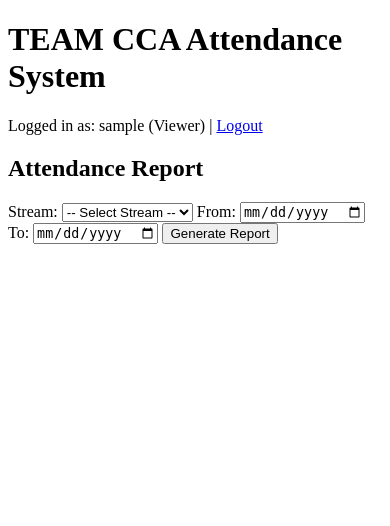
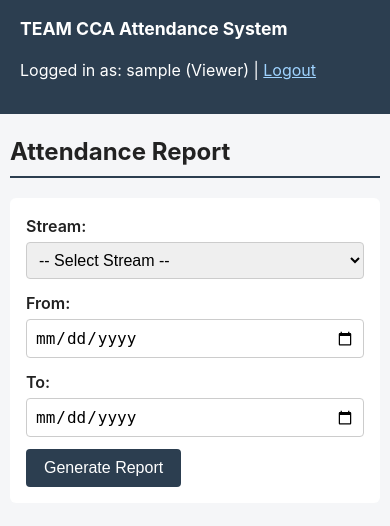
Before and after one commit to dileepkumar-gith/team-cca-attendance, a Django app: page /reports/attendance/ in a window 390 px wide. Shown: the top 526 px of the page. Run offline with Django 5.2, Linux system fonts and the light colour scheme; the visitor is signed in with stand-in values (Sample User, id 1); data that the repository does not hold is empty.

Commit message:
Add CSS styling, mobile viewport meta tag, and fix table horizontal scroll on mobile

```diff
--- a/ccaattendance/settings.py
+++ b/ccaattendance/settings.py
@@ -25,7 +25,7 @@ SECRET_KEY = 'django-insecure-4sjp62#c7#n96%*(6q683ming7!rylnp(*0ua_z%st(yha2a%9
 # SECURITY WARNING: don't run with debug turned on in production!
 DEBUG = True
 
-ALLOWED_HOSTS = []
+ALLOWED_HOSTS = ['*']
 
 
 # Application definition
--- /dev/null
+++ b/core/Static/core/style.css
@@ -0,0 +1,147 @@
+/* Basic reset and readable defaults */
+* {
+    box-sizing: border-box;
+}
+
+body {
+    font-family: -apple-system, Segoe UI, Roboto, Arial, sans-serif;
+    margin: 0;
+    padding: 0;
+    background-color: #f5f6f8;
+    color: #222;
+    line-height: 1.5;
+}
+
+header {
+    background-color: #2c3e50;
+    color: white;
+    padding: 16px 20px;
+}
+
+header h1 {
+    margin: 0 0 8px 0;
+    font-size: 1.4rem;
+}
+
+header a {
+    color: #9fd3ff;
+}
+
+main {
+    max-width: 900px;
+    margin: 20px auto;
+    padding: 0 16px;
+}
+
+h2 {
+    border-bottom: 2px solid #2c3e50;
+    padding-bottom: 6px;
+}
+
+table {
+    width: 100%;
+    border-collapse: collapse;
+    background: white;
+    margin: 12px 0;
+}
+
+.table-scroll {
+    overflow-x: auto;
+    -webkit-overflow-scrolling: touch;
+    width: 100%;
+    margin: 12px 0;
+}
+
+.table-scroll table {
+    margin: 0;
+}
+
+body {
+    overflow-x: hidden;
+}
+
+th, td {
+    padding: 10px;
+    text-align: left;
+    border: 1px solid #ddd;
+}
+
+th {
+    background-color: #2c3e50;
+    color: white;
+}
+
+form {
+    background: white;
+    padding: 16px;
+    border-radius: 6px;
+    margin: 12px 0;
+}
+
+form label {
+    display: block;
+    margin-bottom: 12px;
+    font-weight: 600;
+}
+
+input, select, textarea {
+    width: 100%;
+    padding: 8px;
+    margin-top: 4px;
+    border: 1px solid #ccc;
+    border-radius: 4px;
+    font-size: 1rem;
+}
+
+button {
+    background-color: #2c3e50;
+    color: white;
+    border: none;
+    padding: 10px 18px;
+    border-radius: 4px;
+    font-size: 1rem;
+    cursor: pointer;
+}
+
+button:hover {
+    background-color: #1a252f;
+}
+
+a {
+    color: #2c3e50;
+}
+
+.success-message {
+    background-color: #e6f9e6;
+    border: 1px solid #4caf50;
+    color: #1e5c1e;
+    padding: 10px;
+    border-radius: 4px;
+    margin: 12px 0;
+}
+
+.error-message {
+    background-color: #fdeaea;
+    border: 1px solid #e74c3c;
+    color: #922;
+    padding: 10px;
+    border-radius: 4px;
+    margin: 12px 0;
+}
+
+.low-attendance {
+    background-color: #ffe0e0 !important;
+}
+
+/* Mobile-friendly: stack forms and shrink text a bit on small screens */
+@media (max-width: 600px) {
+    header h1 {
+        font-size: 1.1rem;
+    }
+    main {
+        padding: 0 10px;
+    }
+    table, th, td {
+        font-size: 0.85rem;
+    }
+}
--- a/core/templates/core/add_achivement.html
+++ b/core/templates/core/add_achivement.html
@@ -2,6 +2,12 @@
 {% block title %}Add Achievement - TEAM CCA{% endblock %}
 {% block content %}
     <h2>Add Achievement for {{ member.full_name }}</h2>
+
+    {% if messages %}
+        {% for message in messages %}
+            <p class="{% if message.tags == 'error' %}error-message{% else %}success-message{% endif %}">{{ message }}</p>
+        {% endfor %}
+    {% endif %}
 
     <form method="post">
         {% csrf_token %}
--- a/core/templates/core/attendance_report.html
+++ b/core/templates/core/attendance_report.html
@@ -30,11 +30,11 @@
         </p>
 
         {% if report_rows %}
+        <div class="table-scroll">
             <table border="1" cellpadding="5">
                 <tr><th>Member</th><th>Roll Number</th><th>Present</th><th>Total Sessions</th><th>Percentage</th></tr>
                 {% for row in report_rows %}
-                    <tr {% if row.percentage < 50 %}style="background-color:#ffe0e0;"{% endif %}>
-                        <td>{{ row.member.full_name }}</td>
+                    <tr class="{% if row.percentage < 50 %}low-attendance{% endif %}">    <td>{{ row.member.full_name }}</td>
                         <td>{{ row.member.roll_number }}</td>
                         <td>{{ row.present_count }}</td>
                         <td>{{ row.total_sessions }}</td>
@@ -42,6 +42,7 @@
                     </tr>
                 {% endfor %}
             </table>
+        </div>
         {% else %}
             <p>No members or sessions found for this stream/date range.</p>
         {% endif %}
--- a/core/templates/core/base.html
+++ b/core/templates/core/base.html
@@ -1,8 +1,11 @@
+{% load static %}
 <!DOCTYPE html>
 <html lang="en">
 <head>
     <meta charset="UTF-8">
+    <meta name="viewport" content="width=device-width, initial-scale=1.0">
     <title>{% block title %}TEAM CCA{% endblock %}</title>
+    <link rel="stylesheet" href="{% static 'core/style.css' %}">
 </head>
 <body>
     <header>
--- a/core/templates/core/mark_attendance.html
+++ b/core/templates/core/mark_attendance.html
@@ -3,9 +3,9 @@
 {% block content %}
     <h2>Mark Attendance</h2>
 
-    {% if messages %}
+        {% if messages %}
         {% for message in messages %}
-            <p style="color:green;">{{ message }}</p>
+            <p class="success-message">{{ message }}</p>
         {% endfor %}
     {% endif %}
 
@@ -35,6 +35,7 @@
                 {% csrf_token %}
                 <input type="hidden" name="stream" value="{{ selected_stream.id }}">
                 <input type="hidden" name="session_date" value="{{ selected_date }}">
+                <div class="table-scroll">
                 <table border="1" cellpadding="5">
                     <tr><th>Member</th><th>Present</th><th>Absent</th></tr>
                     {% for member in members %}
@@ -45,6 +46,7 @@
                         </tr>
                     {% endfor %}
                 </table>
+                </div>
                 <button type="submit">Save Attendance</button>
             </form>
         {% else %}
--- a/core/templates/core/member_detail.html
+++ b/core/templates/core/member_detail.html
@@ -33,6 +33,7 @@
 
     <h3>Attendance History</h3>
     {% if attendance_records %}
+    <div class="table-scroll">
         <table border="1" cellpadding="5">
             <tr><th>Date</th><th>Stream</th><th>Status</th></tr>
             {% for record in attendance_records %}
@@ -43,6 +44,7 @@
                 </tr>
             {% endfor %}
         </table>
+    </div>
     {% else %}
         <p>No attendance records yet.</p>
     {% endif %}
```
